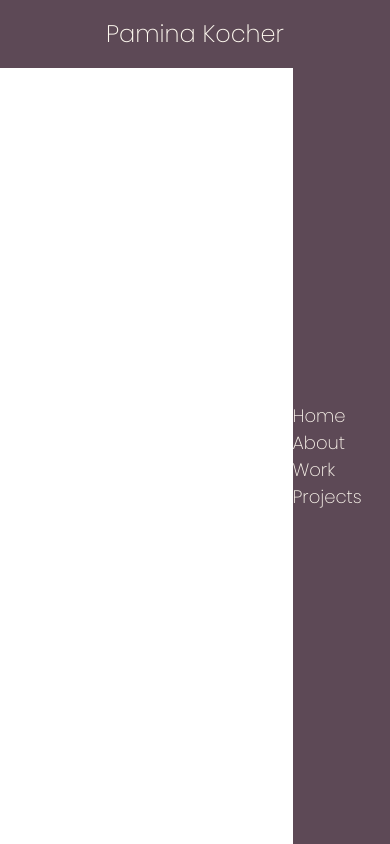
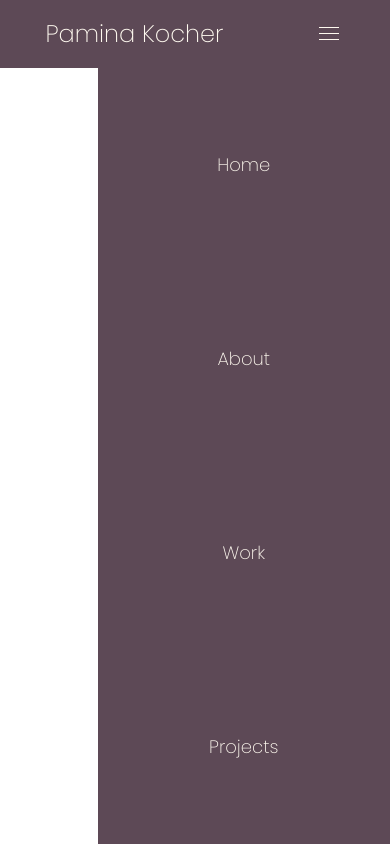
Before and after one commit to Kuroakemi/kuroakemi.github.io, a plain HTML site: page index.html in a window 390 px wide. Drawn offline with Linux system fonts and the light colour scheme; a web font is replaced by a local one.

Commit message:
justin hilf

```diff
--- a/style.css
+++ b/style.css
@@ -31,6 +31,7 @@ body{
     letter-spacing: normal;
     font-weight: lighter;
     font-size: large;
+    padding: 0.5em;
 }
 
 .nav-links li{
@@ -56,27 +57,40 @@ body{
 
 .burger{
     display: none;
+    cursor: pointer;
 }
 
-/*
+
 @media screen and (max-width:1024px){
     .nav-links{
         width: 25%;
     }
 }
-*/
+
 
 
 
 @media screen and (max-width:768px){
+    body{
+       /* overflow-x: hidden;*/
+    }
     .nav-links{
-        position: absolute;
+        position:absolute;
         right: 0px;
         height: 92vh;
         top: 8vh;
         background-color: #5d4956;
         display: flex;
         flex-direction: column; /* platziert untereinander*/
-        justify-content: center; /* Platziert danach alles in der mitte*/
+        align-items: center;
+        width: 75%;
+       /* transform: translateX(100%); */
+        /* box-shadow: 20px 20px 80px 35px grey;  */
+        box-shadow: 90deg, rgba(227,218,224,0.11248249299719892) 0%, rgba(180,166,175,1) 35%, rgba(93,73,86,1) 100%;;
+
     }
+    .burger{
+        display: block;
+    }
+
 }
```
